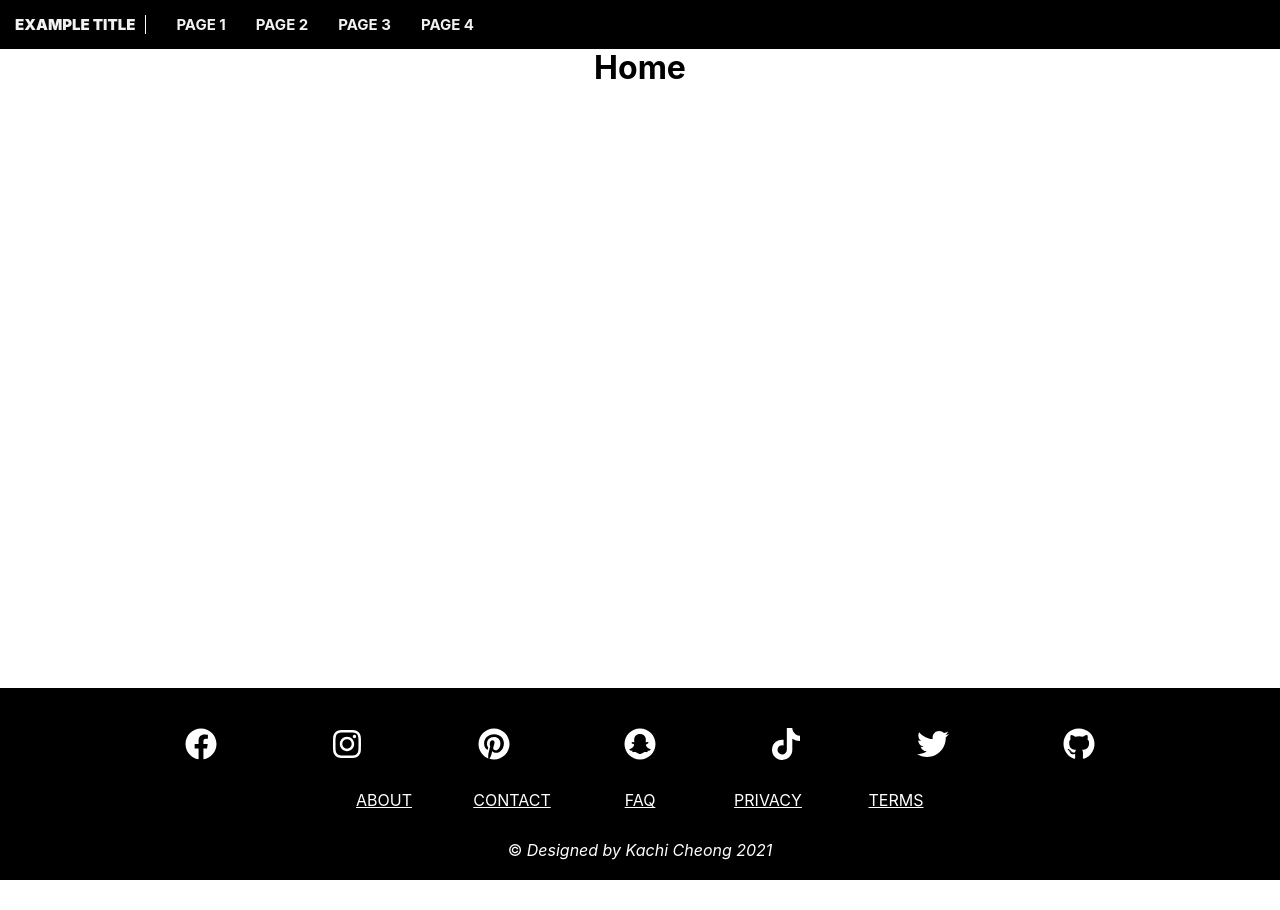
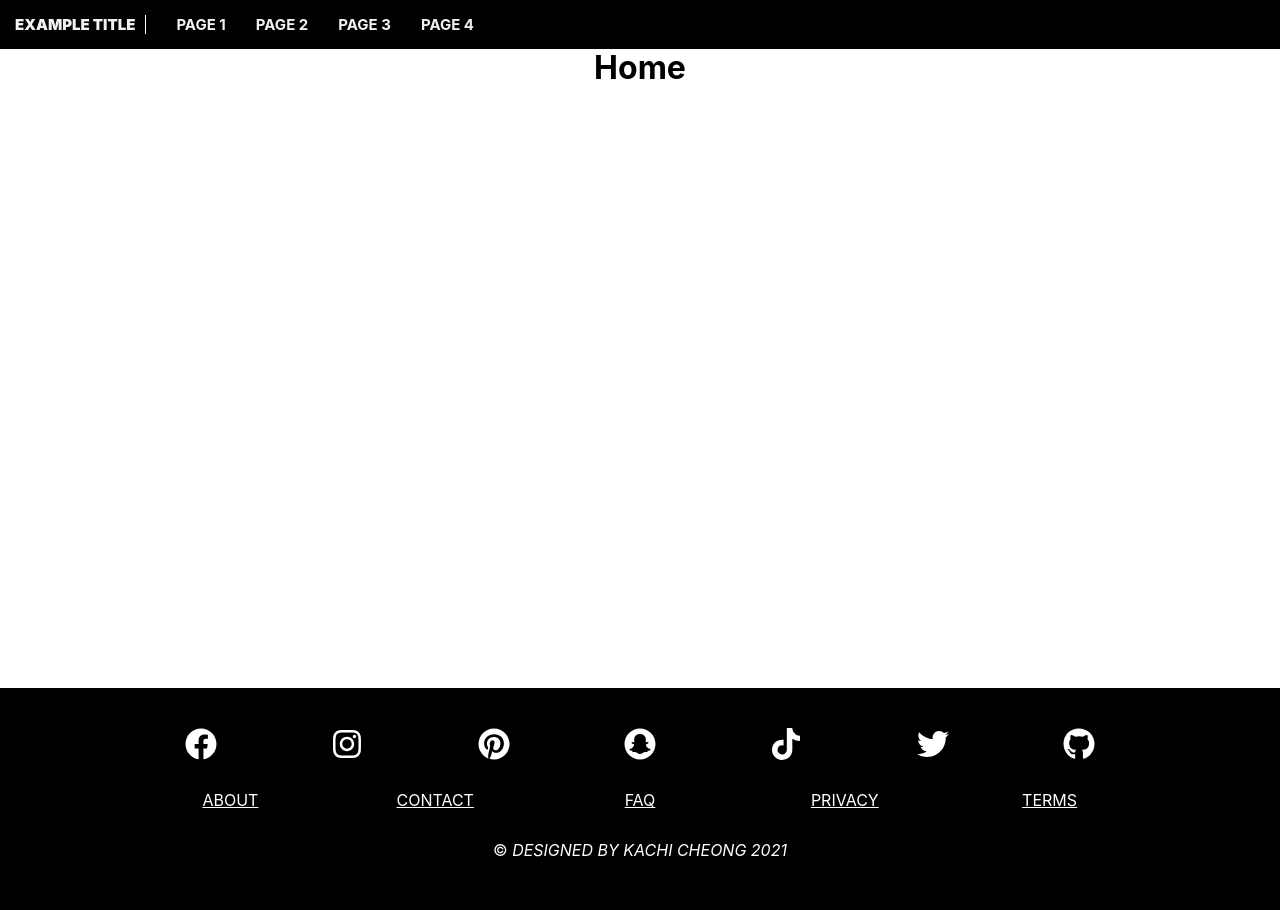
Before and after one commit to KachiiC/typescript_template, a React (Create React App) app: page / in a window 1280 px wide. Before the commit the page ends 880 px from the top, so only its background shows below. Built offline with nearby package versions, Linux system fonts and the light colour scheme.

Commit message:
edit footer

```diff
--- a/src/Sections/Footer/Footer.css
+++ b/src/Sections/Footer/Footer.css
@@ -6,13 +6,9 @@ footer {
     padding: 10px 0px 20px;
 }
 
-.footer-links a,
-.footer-site-logo a{
+.footer-section a,
+.footer-copyright {
     color: white;
+    margin: 30px auto;
     text-transform: uppercase;
 }
-.footer-logos,
-.footer-links,
-.footer-copyright {
-    margin: 30px auto 0px;
-}
--- a/src/Sections/Footer/components/FooterLinks/index.tsx
+++ /dev/null
@@ -1,36 +0,0 @@
-import { Link } from "react-router-dom"
-
-const FooterLinks = (props: { data: any[]; title?: string }) => {
-
-    // IF HEADING, display heading
-    const titleLogic = () => {
-        if (props.title) return <h3>{props.title}</h3>
-    }
-
-    const displayLinks = props.data.map((menu) => (
-            <div className="site-span-1" key={menu.title}>
-                <Link to={`/${menu.link}`}>
-                    {menu.title}
-                </Link>
-            </div>
-        )
-    )
-
-    const gridLogic = {
-        "gridTemplateColumns" : `repeat(${props.data.length}, 1fr)`
-    }
-
-    return (
-        <div className="footer-links w-50">
-            {titleLogic()}
-            <div className="site-grid"
-                style={gridLogic}
-            >
-                {displayLinks}
-            </div>
-        </div>
-    )
-
-}
-
-export default FooterLinks
--- a/src/Sections/Footer/components/FooterLogos/index.tsx
+++ /dev/null
@@ -1,30 +0,0 @@
-import SiteIcon from "Tools/SiteIcon"
-
-const FooterLogos = (props: {data: any}) => {
-
-    const displayLogos = props.data.map((data: { icon: any; link: any }) => (
-        <div className="site-span-1 footer-site-logo">
-            <a href={data.link}
-                target="_blank"
-                rel="noreferrer"
-                >
-                <SiteIcon
-                    type={data.icon}
-                    size="2x"
-                />
-            </a>
-        </div>
-    ))
-
-    return (
-        <div className="footer-logos w-80 m-auto">
-            <div className="site-grid"
-                style={{"gridTemplateColumns": `repeat(${props.data.length}, 1fr)`}}
-            >
-                {displayLogos}
-            </div>
-        </div>
-    )
-}
-
-export default FooterLogos
--- /dev/null
+++ b/src/Sections/Footer/components/FooterSection/FooterItems.tsx
@@ -0,0 +1,30 @@
+import { Link } from "react-router-dom";
+import SiteIcon from "Tools/SiteIcon";
+
+export const FooterLogos = (props: any) => (
+    <a href={props.link}
+        target="_blank"
+        rel="noreferrer"
+    >
+        <SiteIcon
+            type={props.icon}
+            size="2x"
+        />
+    </a>
+)
+
+export const FooterLinks = (props: any) => (
+    <div className="site-span-1"
+        key={props.title}
+    >
+        <Link to={`/${props.link}`}>
+            {props.title}
+        </Link>
+    </div>
+)
+
+export const FooterCopyRight = (props: any) => (
+    <div className="footer-copyright">
+        &copy; <i>Designed by {props.name} {props.year}</i>
+    </div>
+)
--- a/src/Sections/Footer/components/FooterSection/index.tsx
+++ b/src/Sections/Footer/components/FooterSection/index.tsx
@@ -1,30 +1,41 @@
-import SiteIcon from "Tools/SiteIcon"
+import {FooterLogos, FooterLinks} from './FooterItems'
 
 interface footerInterface {
-    data: { icon: any; link: any }[]
+    data: {
+        icon?: any;
+        link?: any
+        title?: any;
+    }[]
+    type?: string
 }
 
 const FooterSection = (props: footerInterface) => {
-    const displayLogos = props.data.map((data: { icon: any; link: any }) => (
-        <div className="site-span-1 footer-site-logo">
-            <a href={data.link}
-                target="_blank"
-                rel="noreferrer"
-            >
-                <SiteIcon
-                    type={data.icon}
-                    size="2x"
-                />
-            </a>
-        </div>
-    ))
+
+    const displayFooterItems = props.type === "logos" ?
+        props.data.map((data) => (
+            <FooterLogos
+                link={data.link}
+                icon={data.icon}
+            />
+        ))
+        :
+        props.data.map((data) => (
+            <FooterLinks
+                link={data.link}
+                title={data.title}
+            />
+        ))
+
+    const gridTemplateLogic = {
+        "gridTemplateColumns": `repeat(${props.data.length}, 1fr)`
+    }
 
     return (
-        <div className="footer-logos w-80 m-auto">
+        <div className="footer-section w-80 m-auto">
             <div className="site-grid"
-                style={{"gridTemplateColumns": `repeat(${props.data.length}, 1fr)`}}
+                style={gridTemplateLogic}
             >
-                {displayLogos}
+                {displayFooterItems}
             </div>
         </div>
     )
--- a/src/Sections/Footer/index.tsx
+++ b/src/Sections/Footer/index.tsx
@@ -3,8 +3,8 @@ import { FooterLogoData, FooterPages } from 'Data/Footer/FooterData'
 // CSS
 import './Footer.css'
 // COMPONENTS
-import FooterLogos from './components/FooterLogos'
-import FooterLinks from './components/FooterLinks'
+import FooterSection from './components/FooterSection'
+import { FooterCopyRight } from './components/FooterSection/FooterItems'
 
 const SiteFooter = (props: any) => {
 
@@ -16,11 +16,9 @@ const SiteFooter = (props: any) => {
     return (
         <footer>
             {headingLogic()}
-            <FooterLogos data={FooterLogoData} />
-            <FooterLinks data={FooterPages} />
-            <div className="footer-copyright">
-                &copy; <i>Designed by Kachi Cheong 2021</i>
-            </div>
+            <FooterSection data={FooterLogoData} type="logos"/>
+            <FooterSection data={FooterPages} type="links"/>
+            <FooterCopyRight name="Kachi Cheong" year="2021" />
         </footer>
     )
 }
```
